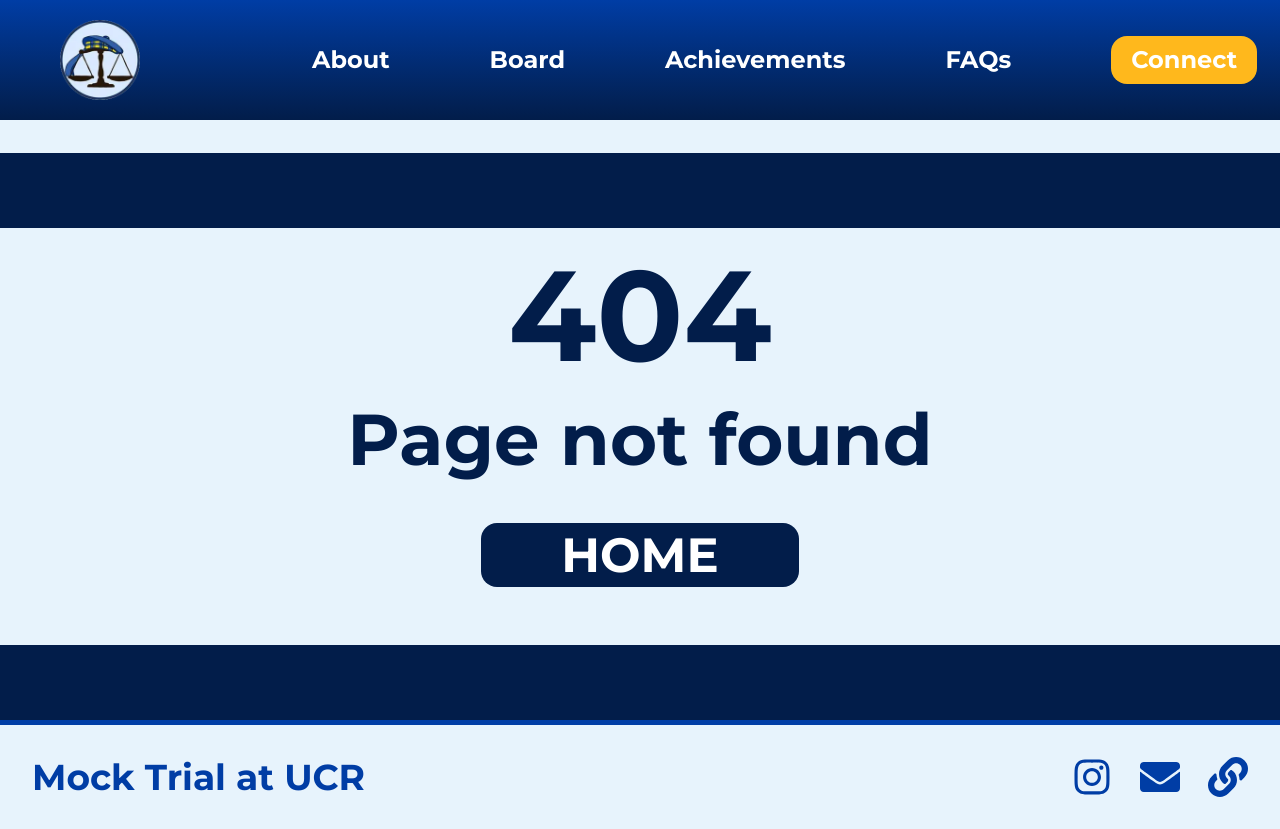
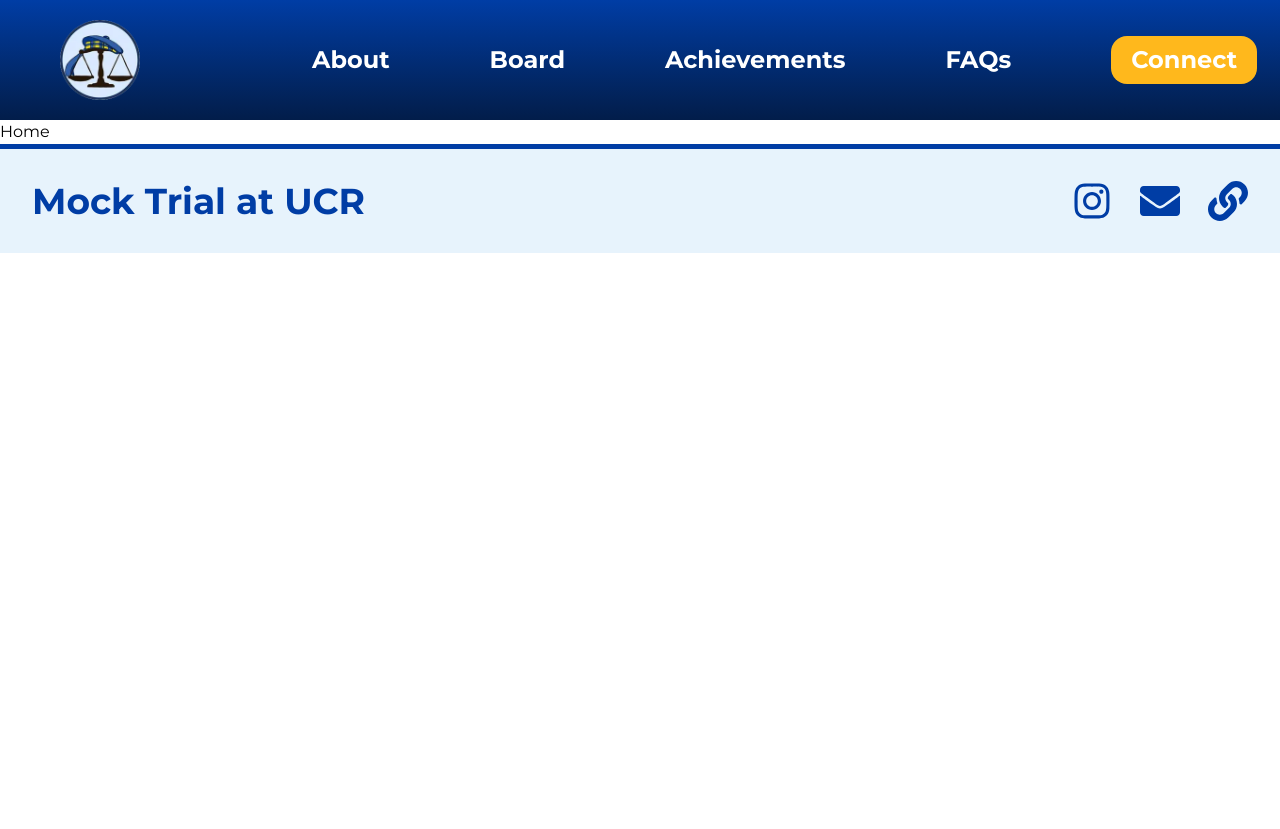
Before and after one commit to acm-ucr/mock-trial-website, a Next.js app: page / in a window 1280 px wide. Before the commit this address had no page. After the commit the page ends 800 px from the top, so only its background shows below. Built offline with nearby package versions, Linux system fonts and the light colour scheme.

Commit message:
Adjusted based on comments

```diff
--- a/src/app/not-found.tsx
+++ b/src/app/not-found.tsx
@@ -2,19 +2,15 @@
 
 const NotFound = () => {
   return (
-    <div className="bg-mocktrial-lightblue relative flex h-[75vh] flex-col items-center gap-2 font-bold md:gap-3">
-      <div className="bg-mocktrial-darkblue relative -bottom-1/18 h-1/8 w-full md:top-1/18"></div>
-      <div className="flex h-2/3 flex-col items-center justify-center gap-2 text-center md:gap-6">
-        <p className="font-mocktrial-montserrat text-mocktrial-darkblue relative text-5xl font-bold md:mt-6 md:text-9xl">
-          404
-        </p>
-        <p className="font-mocktrial-montserrat text-mocktrial-darkblue text-3xl font-bold md:mb-6 md:text-7xl">
-          Page not found
-        </p>
+    <div className="bg-mocktrial-lightblue text-mocktrial-darkblue relative flex h-screen w-screen flex-col items-center gap-2 font-bold md:gap-3">
+      <div className="bg-mocktrial-darkblue relative h-1/8 w-full md:top-1/18"></div>
+      <div className="flex h-2/3 flex-col justify-center gap-2 text-center md:gap-6">
+        <p className="relative text-5xl md:mt-6 md:text-9xl">404</p>
+        <p className="text-3xl md:mb-6 md:text-7xl">Page not found</p>
 
         <Link
           href="/"
-          className="bg-mocktrial-darkblue font-mocktrial-montserrat text-md rounded-lg px-10 font-bold text-white md:rounded-2xl md:px-20 md:py-2 md:text-5xl"
+          className="bg-mocktrial-darkblue text-md rounded-lg px-10 font-bold text-white md:rounded-2xl md:px-20 md:py-2 md:text-5xl"
         >
           HOME
         </Link>
--- a/src/app/page.tsx
+++ b/src/app/page.tsx
@@ -1,11 +1,5 @@
-import NotFound from "@/app/not-found";
-
 const Home = () => {
-  return (
-    <div className="">
-      <NotFound />
-    </div>
-  );
+  return <div className="">Home</div>;
 };
 
 export default Home;
```
